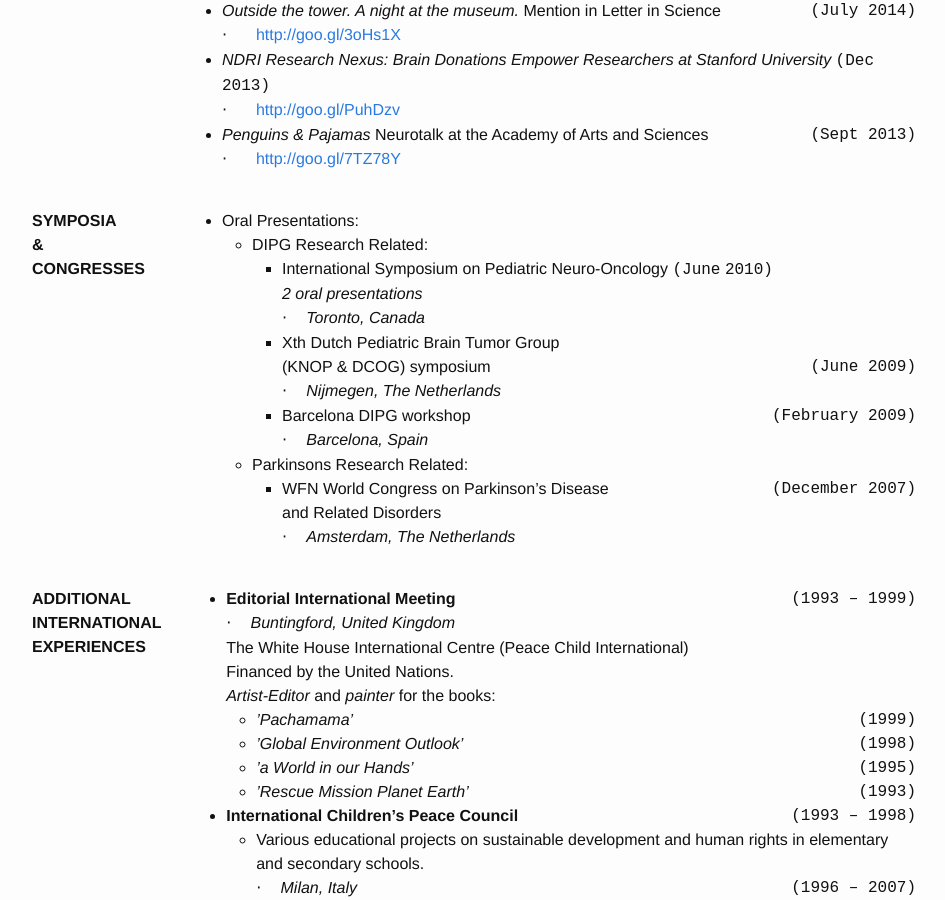
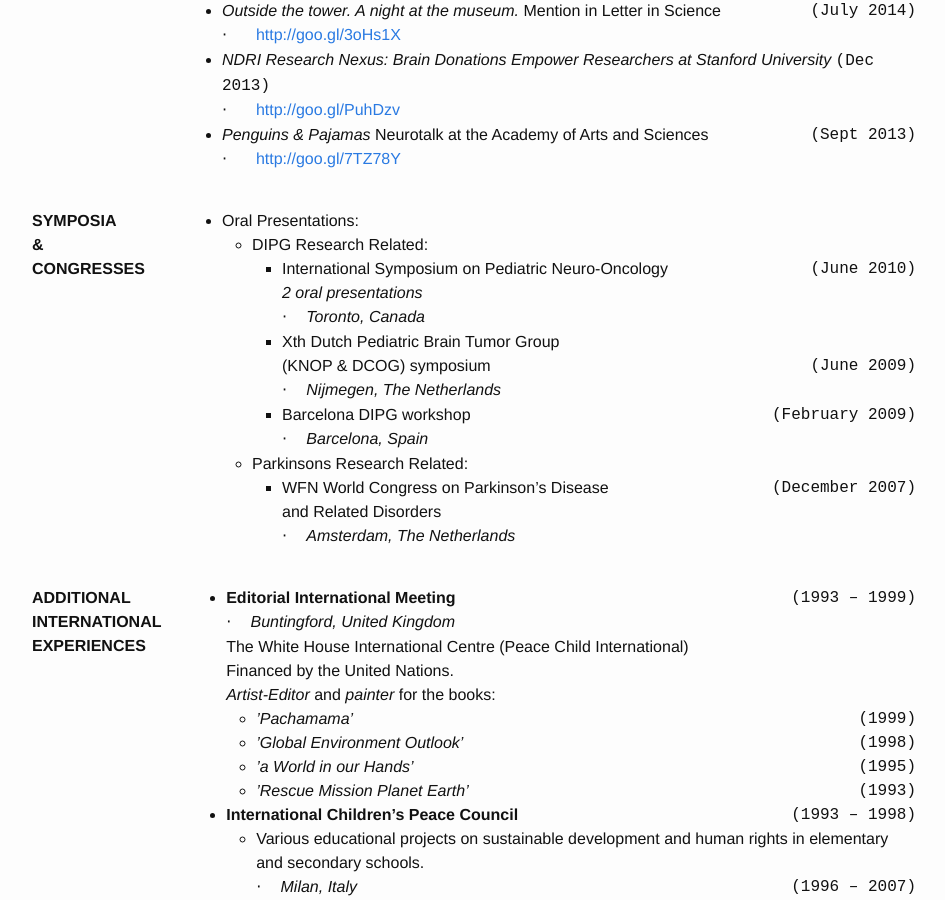
Before and after one commit to nick-codes/caretti-md.github.io, a Jekyll site: the page built from index.html, in a window 1280 px wide and 900 px high, scrolled down 3936 px. Shown: the whole window, without its empty margins (166-1111 px from the left). Built offline with Jekyll 4.4.1, drawn with Linux system fonts in a browser that asks for light colours.

Commit message:
Fix right justificiation.

```diff
--- a/_includes/cv.html
+++ b/_includes/cv.html
@@ -286,8 +286,7 @@ class="newline" />CONGRESSES</td><td class="section-body">
                               <ul class="itemize3">
 
 
-                              <li class="itemize">International Symposium on Pediatric Neuro-Oncology    <tspan class="ptmr7t" >(June</tspan>
-                              <tspan class="ptmr7t" >2010)</tspan><br
+                              <li class="itemize">International Symposium on Pediatric Neuro-Oncology    <tspan class="ptmr7t right" >(June 2010)</tspan><br
 class="newline" />                                                                                                                                      <tspan class="ptmri7t" >2 oral presentations</tspan>
                               <br
 class="newline" /> <tspan class="cmsy" font-size="8">&#x22C5;</tspan><tspan class="ptmr7t" >&#x00A0;</tspan><tspan class="ptmr7t" >&#x00A0;</tspan><tspan class="ptmri7t" >Toronto, Canada</tspan>
```
